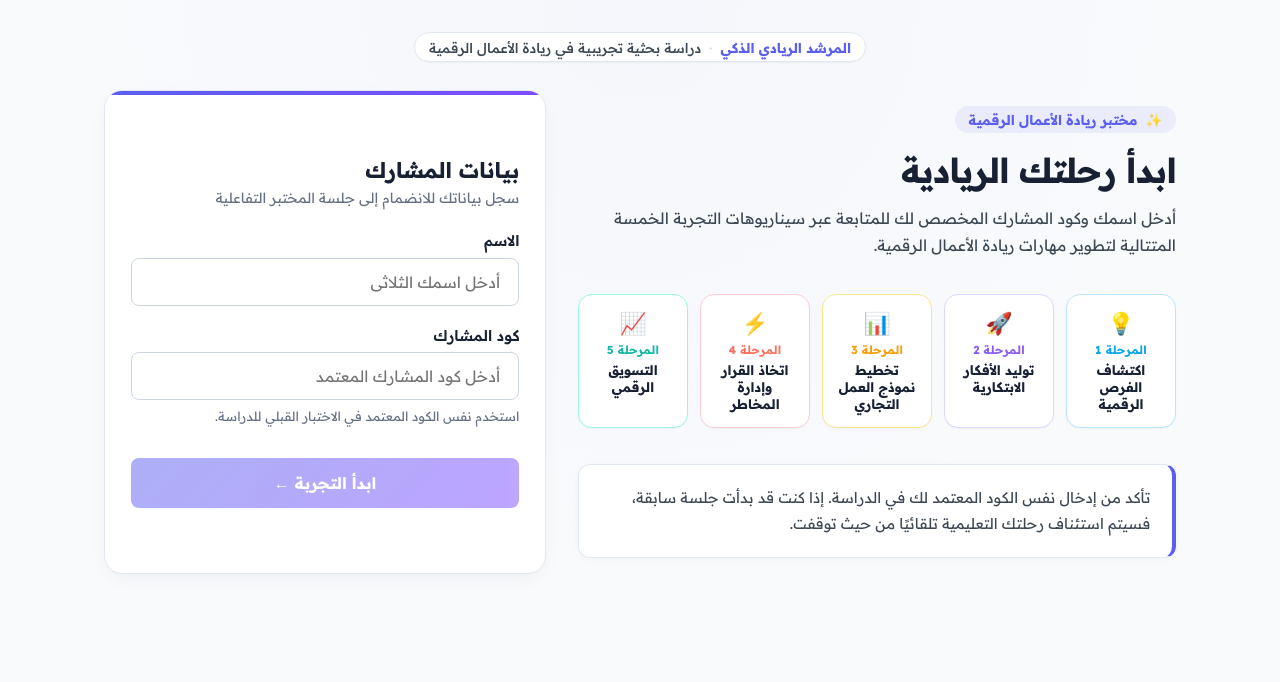
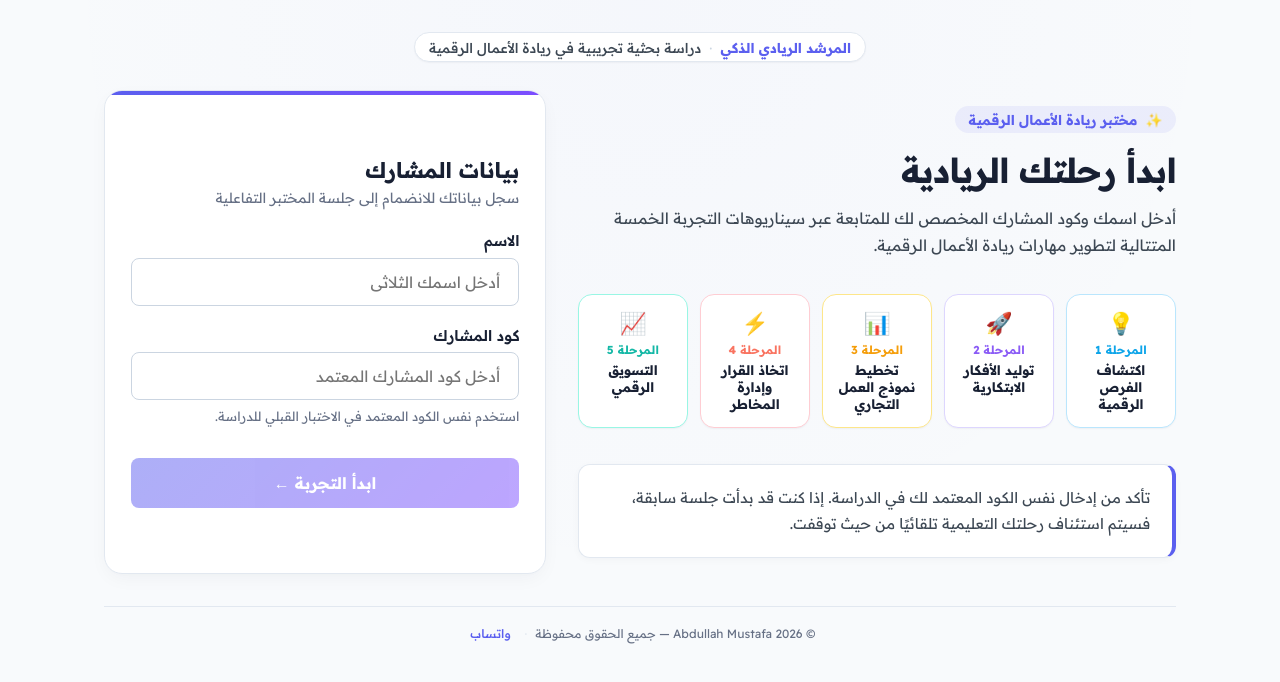
Before and after one commit to AbdullahSoudi/smart-agent-experiment, a Next.js app: page / in a window 1280 px wide. Shown: the top 682 px of the page. Built offline with nearby package versions, Linux system fonts and the light colour scheme.

Commit message:
feat: add minimal copyright footer and document rate-limit concurrency guarantees

```diff
--- a/app/complete/page.tsx
+++ b/app/complete/page.tsx
@@ -1,5 +1,6 @@
 import type { Metadata } from "next";
 import { SCENARIOS_JOURNEY, SCENARIO_DISPLAY_NAMES, type ScenarioId } from "@/lib/journey";
+import { CopyrightFooter } from "@/components/CopyrightFooter";
 
 export const metadata: Metadata = {
   title: "أتممت الرحلة كاملة · تجربة الوكيل الذكي",
@@ -135,6 +136,7 @@ export default function CompletePage() {
             </div>
           </footer>
         </div>
+        <CopyrightFooter />
       </div>
     </main>
   );
--- a/app/globals.css
+++ b/app/globals.css
@@ -1982,3 +1982,67 @@ html, body {
     scroll-behavior: auto !important;
   }
 }
+
+/* ==========================================================================
+   Minimal Copyright Footer
+   ========================================================================== */
+.copyright-footer {
+  width: 100%;
+  margin-top: 2rem;
+  padding-top: 1rem;
+  border-top: 1px solid var(--border-subtle, #E2E8F0);
+  display: flex;
+  justify-content: center;
+  align-items: center;
+  font-size: 0.75rem;
+  line-height: 1.5;
+  color: var(--text-muted, #667085);
+  direction: rtl;
+  text-align: center;
+}
+
+.copyright-footer-inner {
+  display: inline-flex;
+  flex-wrap: wrap;
+  align-items: center;
+  justify-content: center;
+  gap: 0.5rem;
+}
+
+.copyright-text {
+  font-weight: 400;
+  color: var(--text-muted, #667085);
+}
+
+.copyright-separator {
+  color: var(--border-subtle, #CBD5E1);
+  user-select: none;
+}
+
+.copyright-whatsapp-link {
+  color: var(--color-primary, #5B5FEF);
+  text-decoration: none;
+  font-weight: 500;
+  border-radius: 4px;
+  padding: 0.1rem 0.35rem;
+  transition: color 0.15s ease, background-color 0.15s ease;
+}
+
+.copyright-whatsapp-link:hover {
+  text-decoration: underline;
+  color: var(--color-primary-hover, #4A4DE6);
+  background-color: var(--color-primary-subtle, #EEF0FD);
+}
+
+.copyright-whatsapp-link:focus-visible {
+  outline: 2px solid var(--color-primary, #5B5FEF);
+  outline-offset: 2px;
+}
+
+@media (max-width: 480px) {
+  .copyright-footer {
+    margin-top: 1.5rem;
+    padding-top: 0.75rem;
+    font-size: 0.7rem;
+  }
+}
--- a/app/page.tsx
+++ b/app/page.tsx
@@ -3,6 +3,7 @@
 import { useState } from "react";
 import { useRouter } from "next/navigation";
 import { SCENARIO_DISPLAY_NAMES, type ScenarioId } from "@/lib/journey";
+import { CopyrightFooter } from "@/components/CopyrightFooter";
 
 const STAGES_PREVIEW = [
   { id: 1 as ScenarioId, title: SCENARIO_DISPLAY_NAMES[1], color: "var(--stage-s1, #0EA5E9)", bg: "var(--stage-s1-light, #F0F9FF)", border: "var(--stage-s1-border, #BAE6FD)", icon: "💡" },
@@ -262,6 +263,7 @@ export default function HomePage() {
             </div>
           </section>
         </div>
+        <CopyrightFooter />
       </div>
     </main>
   );
--- /dev/null
+++ b/components/CopyrightFooter.tsx
@@ -0,0 +1,25 @@
+import React from "react";
+
+export function CopyrightFooter() {
+  return (
+    <footer className="copyright-footer" aria-label="حقوق النشر والتواصل">
+      <div className="copyright-footer-inner">
+        <span className="copyright-text">
+          © 2026 Abdullah Mustafa — جميع الحقوق محفوظة
+        </span>
+        <span className="copyright-separator" aria-hidden="true">
+          ·
+        </span>
+        <a
+          href="https://wa.me/201032398617"
+          target="_blank"
+          rel="noopener noreferrer"
+          className="copyright-whatsapp-link"
+          aria-label="تواصل عبر واتساب"
+        >
+          واتساب
+        </a>
+      </div>
+    </footer>
+  );
+}
--- a/lib/server/research-rate-limit.ts
+++ b/lib/server/research-rate-limit.ts
@@ -147,6 +147,11 @@ export interface RateLimitCheckResult {
  * Checks whether the client identity has exceeded the failed login attempts threshold
  * in the rolling 15-minute window.
  *
+ * Concurrency Guarantee:
+ *   Approximate distributed throttling. Without global distributed locking or serialized
+ *   transaction isolation across serverless replicas, simultaneous sub-millisecond concurrent
+ *   bursts may interleave before the threshold locks out the client identity for 15 minutes.
+ *
  * Fail-Closed Invariant: If database is unreachable, returns serviceUnavailable=true (HTTP 503),
  * guaranteeing that rate-limit protection cannot be bypassed during datastore outages.
  */
```
